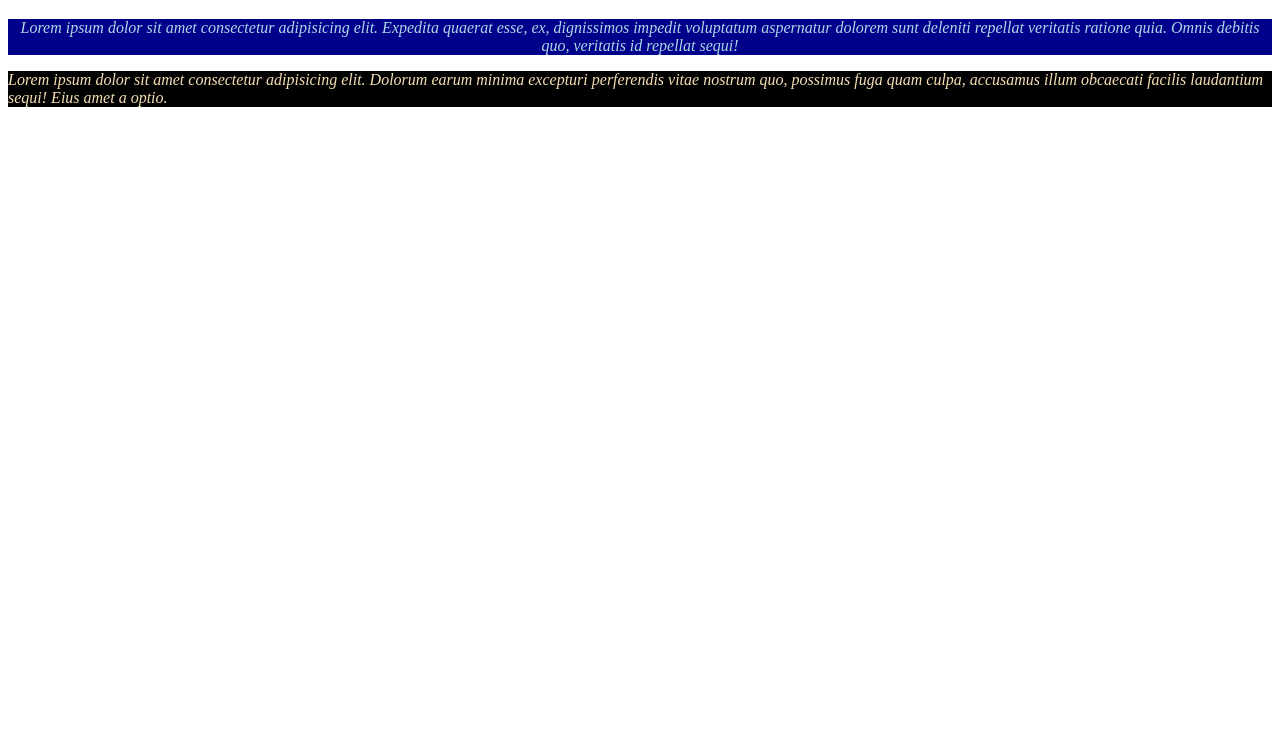
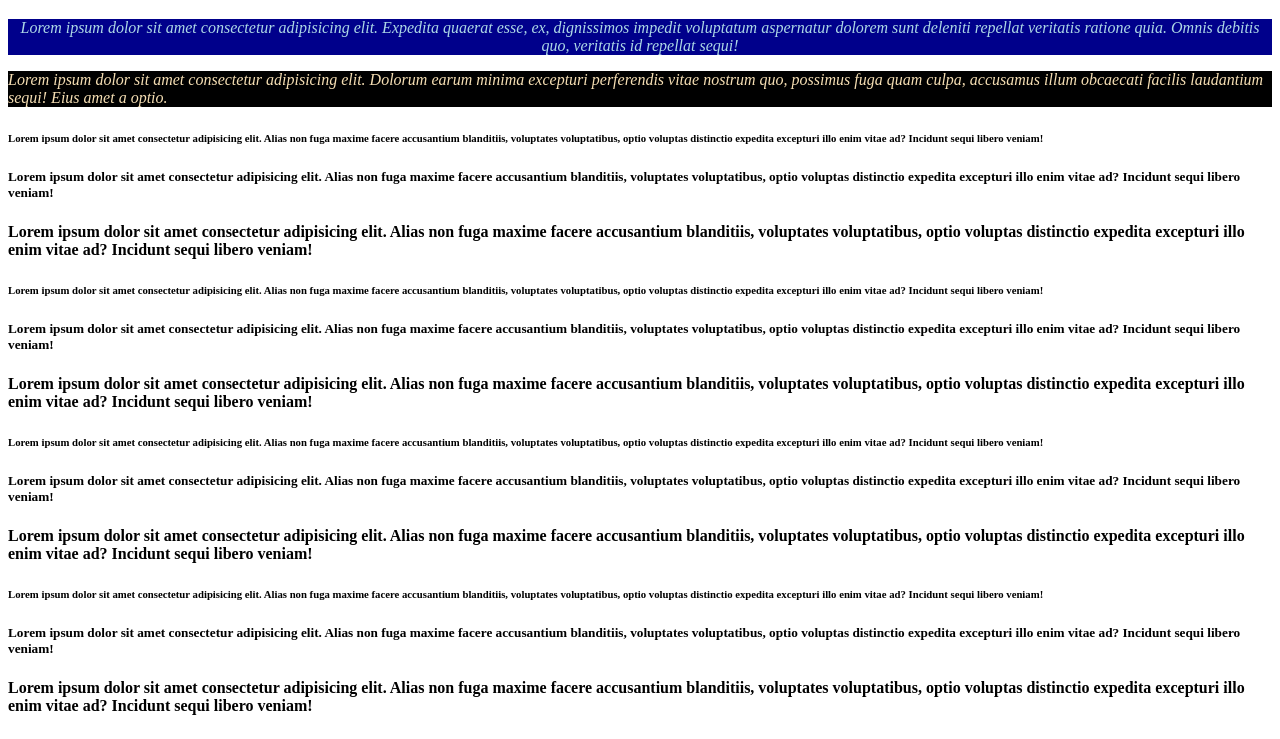
Before and after one commit to khaushalya/htmi-css, a plain HTML site: page index.html in a window 1280 px wide. Shown: the part 61-800 px from the top of the page. Drawn offline with Linux system fonts and the light colour scheme.

Commit message:
My HTML 01

```diff
--- a/index.html
+++ b/index.html
@@ -4,10 +4,31 @@
     <meta charset="UTF-8">
     <meta name="viewport" content="width=device-width, initial-scale=1.0">
     <title>Document</title>
+
 </head>
+<link rel="stylesheet" href="css/style.css">
 <body>
      <h1 style="color: lightgreen; background-color: darkgreen; text-align: center;">Moon</h1>
      <p style="color: lightblue;background-color: darkblue;text-align: center;"><i>Lorem ipsum dolor sit amet consectetur adipisicing elit. Expedita quaerat esse, ex, dignissimos impedit voluptatum aspernatur dolorem sunt deleniti repellat veritatis ratione quia. Omnis debitis quo, veritatis id repellat sequi!</i></p>
      <p style="color: wheat;background-color: black;"><i>Lorem ipsum dolor sit amet consectetur adipisicing elit. Dolorum earum minima excepturi perferendis vitae nostrum quo, possimus fuga quam culpa, accusamus illum obcaecati facilis laudantium sequi! Eius amet a optio.</i></p>
+    <p><h6>Lorem ipsum dolor sit amet consectetur adipisicing elit. Alias non fuga maxime facere accusantium blanditiis, voluptates voluptatibus, optio voluptas distinctio expedita excepturi illo enim vitae ad? Incidunt sequi libero veniam!</h6></p>
+    <p><h5>Lorem ipsum dolor sit amet consectetur adipisicing elit. Alias non fuga maxime facere accusantium blanditiis, voluptates voluptatibus, optio voluptas distinctio expedita excepturi illo enim vitae ad? Incidunt sequi libero veniam!</h5></p>
+    <p><h4>Lorem ipsum dolor sit amet consectetur adipisicing elit. Alias non fuga maxime facere accusantium blanditiis, voluptates voluptatibus, optio voluptas distinctio expedita excepturi illo enim vitae ad? Incidunt sequi libero veniam!</h4></p>
+    <p><h6>Lorem ipsum dolor sit amet consectetur adipisicing elit. Alias non fuga maxime facere accusantium blanditiis, voluptates voluptatibus, optio voluptas distinctio expedita excepturi illo enim vitae ad? Incidunt sequi libero veniam!</h6></p>
+    <p><h5>Lorem ipsum dolor sit amet consectetur adipisicing elit. Alias non fuga maxime facere accusantium blanditiis, voluptates voluptatibus, optio voluptas distinctio expedita excepturi illo enim vitae ad? Incidunt sequi libero veniam!</h5></p>
+    <p><h4>Lorem ipsum dolor sit amet consectetur adipisicing elit. Alias non fuga maxime facere accusantium blanditiis, voluptates voluptatibus, optio voluptas distinctio expedita excepturi illo enim vitae ad? Incidunt sequi libero veniam!</h4></p>
+    <p><h6>Lorem ipsum dolor sit amet consectetur adipisicing elit. Alias non fuga maxime facere accusantium blanditiis, voluptates voluptatibus, optio voluptas distinctio expedita excepturi illo enim vitae ad? Incidunt sequi libero veniam!</h6></p>
+    <p><h5>Lorem ipsum dolor sit amet consectetur adipisicing elit. Alias non fuga maxime facere accusantium blanditiis, voluptates voluptatibus, optio voluptas distinctio expedita excepturi illo enim vitae ad? Incidunt sequi libero veniam!</h5></p>
+    <p><h4>Lorem ipsum dolor sit amet consectetur adipisicing elit. Alias non fuga maxime facere accusantium blanditiis, voluptates voluptatibus, optio voluptas distinctio expedita excepturi illo enim vitae ad? Incidunt sequi libero veniam!</h4></p>
+    <p><h6>Lorem ipsum dolor sit amet consectetur adipisicing elit. Alias non fuga maxime facere accusantium blanditiis, voluptates voluptatibus, optio voluptas distinctio expedita excepturi illo enim vitae ad? Incidunt sequi libero veniam!</h6></p>
+    <p><h5>Lorem ipsum dolor sit amet consectetur adipisicing elit. Alias non fuga maxime facere accusantium blanditiis, voluptates voluptatibus, optio voluptas distinctio expedita excepturi illo enim vitae ad? Incidunt sequi libero veniam!</h5></p>
+    <p><h4>Lorem ipsum dolor sit amet consectetur adipisicing elit. Alias non fuga maxime facere accusantium blanditiis, voluptates voluptatibus, optio voluptas distinctio expedita excepturi illo enim vitae ad? Incidunt sequi libero veniam!</h4></p>
+
+
+
+
+
+
+
 </body>
 </html>
```
Also changed, not shown: css/style.css (added).
